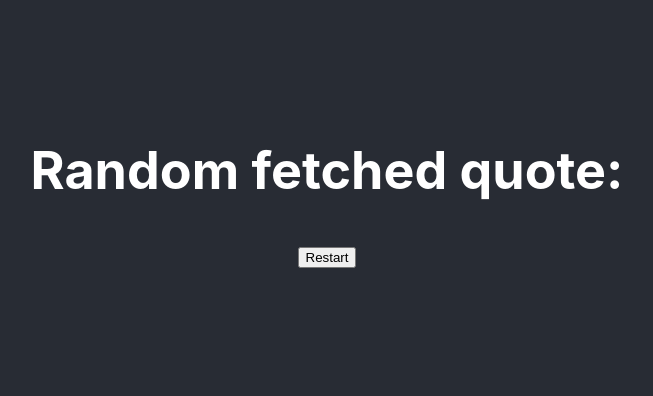
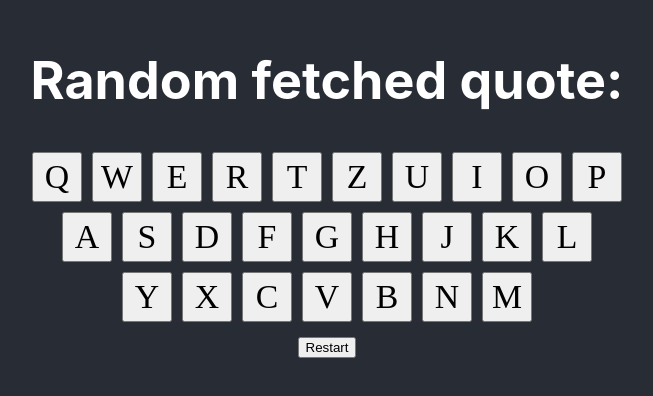
Before and after one commit to ljukic-fer/hangman-game, a React (Create React App) app: page / in a window 1280 px wide. Shown: the part 214-610 px from the top of the page, without its empty margins (313-966 px from the left). Built offline with nearby package versions, Linux system fonts and the light colour scheme; no server answers.

Commit message:
Added quote rendering and keyboard

```diff
--- a/src/components/GameScreen.jsx
+++ b/src/components/GameScreen.jsx
@@ -4,6 +4,15 @@ import axios from 'axios'
 const GameScreen = () => {
     const [quote, setQuote] = useState('');
     const [hiddenQuote, setHiddenQuote] = useState('');
+    const [selectedLetters, setSelectedLetters] = useState(new Set());
+
+
+    const keyboardLayout = [
+        'QWERTZUIOP',
+        'ASDFGHJKL',
+        'YXCVBNM'
+    ]
+
 
     useEffect(() => {
         const fetchQuote = async () => {
@@ -20,14 +29,55 @@ const GameScreen = () => {
     }, []);
 
     const hideQuote = (quote) => {
-        return quote.replace(/a/g, '_')
+        return quote.replace(/[a-zA-Z]/g, '_')
     }
+
+    const handleLetterSelection = (letter) => {
+        if (!selectedLetters.has(letter.toLowerCase())) {
+            setSelectedLetters(new Set(selectedLetters).add(letter.toLowerCase()))
+            revealLetter(letter.toLowerCase())
+        }
+    }
+
+    const revealLetter = (letter) => {
+        var adjustedHiddenQuote = quote.toLowerCase().split('')
+            .map((char, index) => {
+                if (char === letter
+                    || selectedLetters.has(char.toLowerCase())
+                    || char.toUpperCase()===char.toLowerCase()) {
+                    return quote[index]
+                } else if (char === ' ') {
+                    return ' '
+                } else {
+                    return '_'
+                }
+            })
+            .join('');
+
+        setHiddenQuote(adjustedHiddenQuote);
+    }
+
+
     return (
         <div>
             <h1>Random fetched quote:</h1>
             <p>{quote}</p>
             <p>{hiddenQuote}</p>
-        <button onClick={() => window.location.href='/'}>Restart</button>
+            <div>
+                {keyboardLayout.map((row, rowIndex) => (
+                    <div key={rowIndex}>
+                        {row.split('').map((letter, colIndex) => (
+                            <button key={colIndex} onClick={() => handleLetterSelection(letter)}
+                                style={{ width: '50px', height: '50px', margin: '5px', fontFamily: 'cursive', fontSize: '130%' }}
+                                disabled={selectedLetters.has(letter.toLowerCase())}
+                            >
+                                {letter}
+                            </button>
+                        ))}
+                    </div>
+                ))}
+            </div>
+            <button onClick={() => window.location.href = '/'}>Restart</button>
         </div>
     )
 }
```
Lines whose indentation alone changed are shown as unchanged.
